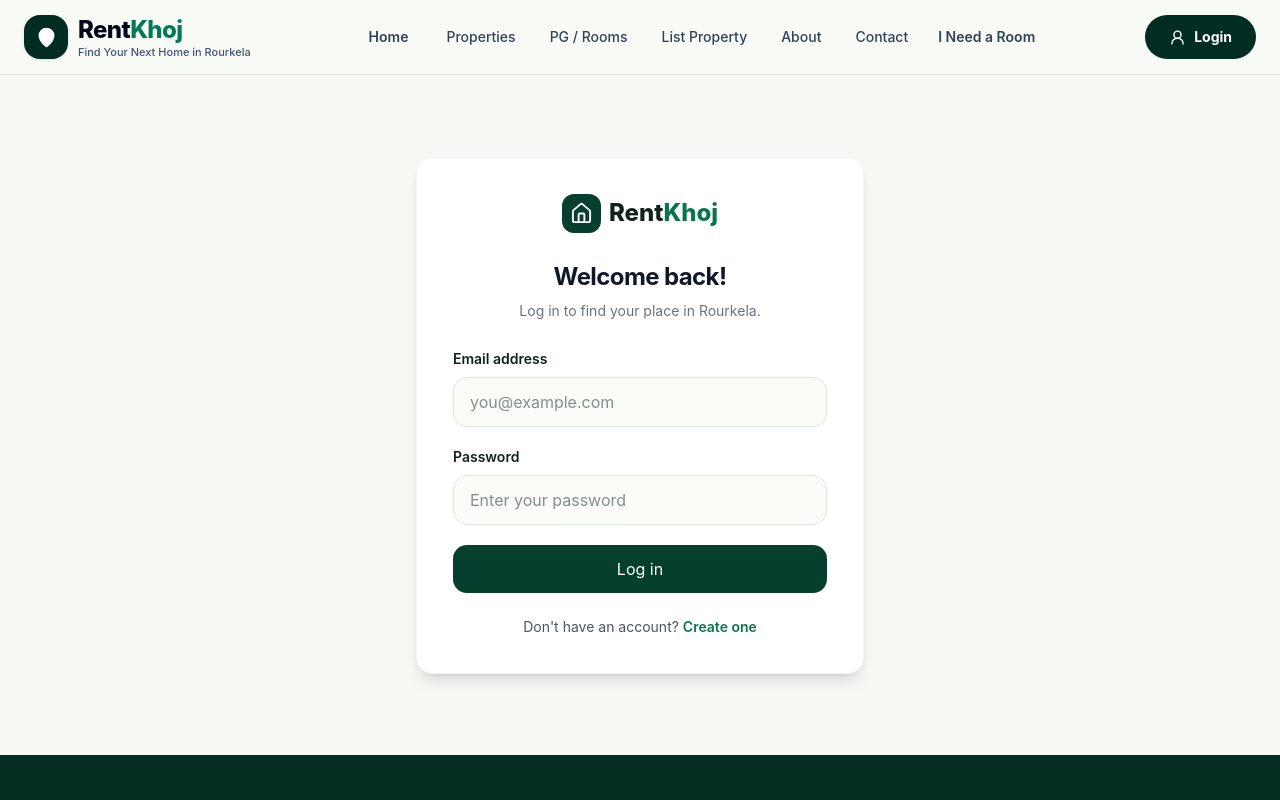
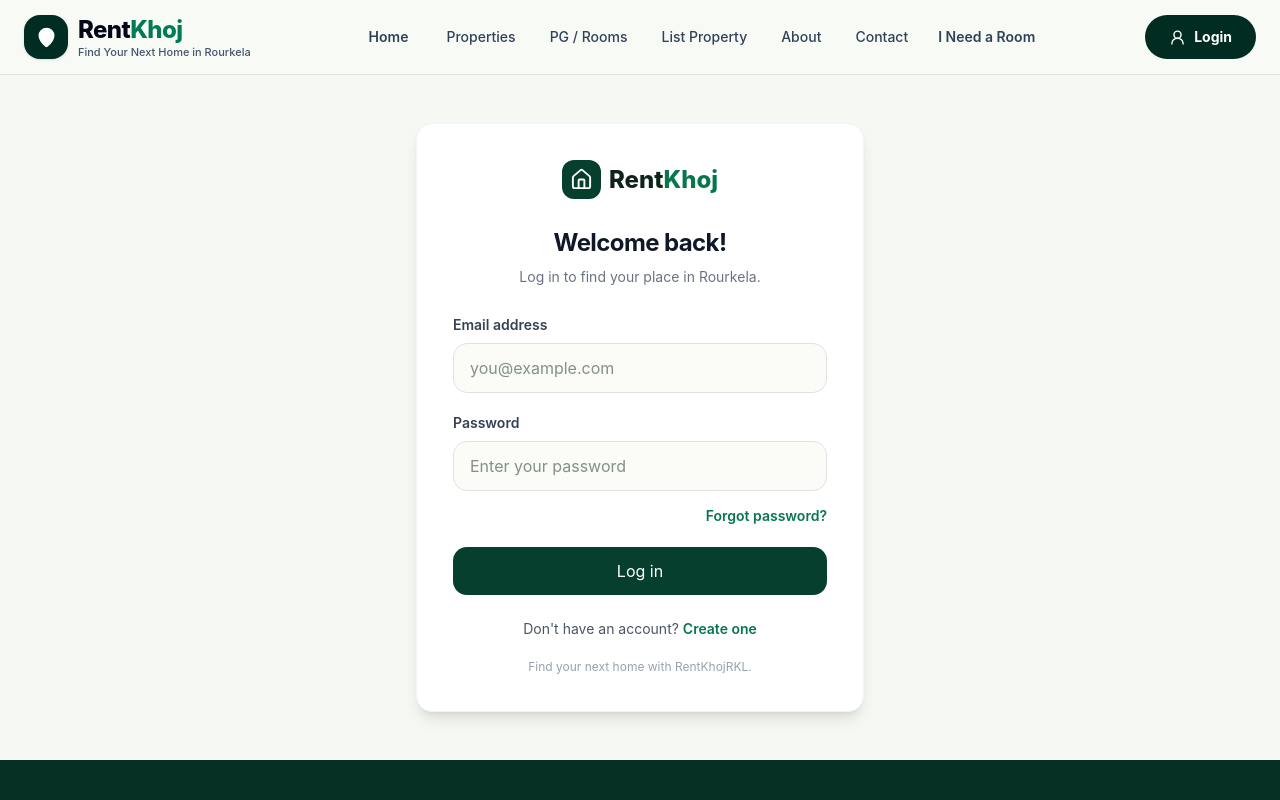
Before and after one commit to rentkhojrkl-rentalhome/frontend, a React (Vite) app: page /login in a window 1280 px wide. Shown: the top 800 px of the page. Built offline with nearby package versions, Linux system fonts and the light colour scheme; no server answers.

Commit message:
Update Login.jsx

```diff
--- a/src/pages/Login.jsx
+++ b/src/pages/Login.jsx
@@ -12,11 +12,15 @@ function Login() {
     email: "",
     password: "",
   });
+
   const [error, setError] = useState("");
   const [submitting, setSubmitting] = useState(false);
 
   function updateField(event) {
-    setForm({ ...form, [event.target.name]: event.target.value });
+    setForm({
+      ...form,
+      [event.target.name]: event.target.value,
+    });
   }
 
   async function handleSubmit(event) {
@@ -33,7 +37,8 @@ function Login() {
       navigate(user.role === "owner" ? "/post-property" : "/search");
     } catch (err) {
       setError(
-        err.response?.data?.detail || "Unable to log in. Please try again."
+        err.response?.data?.detail ||
+          "Unable to log in. Please try again."
       );
     } finally {
       setSubmitting(false);
@@ -43,10 +48,12 @@ function Login() {
   return (
     <main className="flex min-h-[85vh] items-center justify-center bg-gray-50 px-4 py-12">
       <div className="w-full max-w-md rounded-2xl border border-gray-100 bg-white p-7 shadow-lg sm:p-9">
+        {/* RentKhoj branding */}
         <Link to="/" className="flex items-center justify-center gap-2">
           <span className="rounded-xl bg-blue-600 p-2 text-white">
             <Home size={23} />
           </span>
+
           <span className="text-2xl font-extrabold">
             Rent<span className="text-blue-600">Khoj</span>
           </span>
@@ -55,15 +62,21 @@ function Login() {
         <h1 className="mt-7 text-center text-2xl font-bold text-gray-900">
           Welcome back!
         </h1>
+
         <p className="mt-2 text-center text-sm text-gray-500">
           Log in to find your place in Rourkela.
         </p>
 
         <form onSubmit={handleSubmit} className="mt-7 space-y-5">
+          {/* Email */}
           <div>
-            <label htmlFor="email" className="mb-2 block text-sm font-semibold">
+            <label
+              htmlFor="email"
+              className="mb-2 block text-sm font-semibold text-gray-700"
+            >
               Email address
             </label>
+
             <input
               id="email"
               name="email"
@@ -77,10 +90,15 @@ function Login() {
             />
           </div>
 
+          {/* Password */}
           <div>
-            <label htmlFor="password" className="mb-2 block text-sm font-semibold">
+            <label
+              htmlFor="password"
+              className="mb-2 block text-sm font-semibold text-gray-700"
+            >
               Password
             </label>
+
             <input
               id="password"
               name="password"
@@ -92,29 +110,55 @@ function Login() {
               placeholder="Enter your password"
               className="w-full rounded-xl border border-gray-200 px-4 py-3 outline-none focus:border-blue-500 focus:ring-2 focus:ring-blue-100"
             />
+
+            {/* Forgot password link */}
+            <div className="mt-3 text-right">
+              <Link
+                to="/forgot-password"
+                className="text-sm font-semibold text-blue-600 hover:text-blue-700 hover:underline"
+              >
+                Forgot password?
+              </Link>
+            </div>
           </div>
 
+          {/* Login error */}
           {error && (
-            <p role="alert" className="rounded-lg bg-red-50 p-3 text-sm text-red-700">
+            <p
+              role="alert"
+              className="rounded-lg bg-red-50 p-3 text-sm text-red-700"
+            >
               {error}
             </p>
           )}
 
+          {/* Submit */}
           <button
             type="submit"
             disabled={submitting}
-            className="flex w-full items-center justify-center gap-2 rounded-xl bg-blue-600 px-4 py-3 font-semibold text-white hover:bg-blue-700 disabled:opacity-60"
+            className="flex w-full items-center justify-center gap-2 rounded-xl bg-blue-600 px-4 py-3 font-semibold text-white transition hover:bg-blue-700 disabled:cursor-not-allowed disabled:opacity-60"
           >
-            {submitting && <LoaderCircle size={18} className="animate-spin" />}
+            {submitting && (
+              <LoaderCircle size={18} className="animate-spin" />
+            )}
+
             {submitting ? "Logging in..." : "Log in"}
           </button>
         </form>
 
+        {/* Registration link */}
         <p className="mt-6 text-center text-sm text-gray-600">
           Don't have an account?{" "}
-          <Link to="/register" className="font-semibold text-blue-600 hover:underline">
+          <Link
+            to="/register"
+            className="font-semibold text-blue-600 hover:underline"
+          >
             Create one
           </Link>
+        </p>
+
+        <p className="mt-5 text-center text-xs text-gray-400">
+          Find your next home with RentKhojRKL.
         </p>
       </div>
     </main>
```
